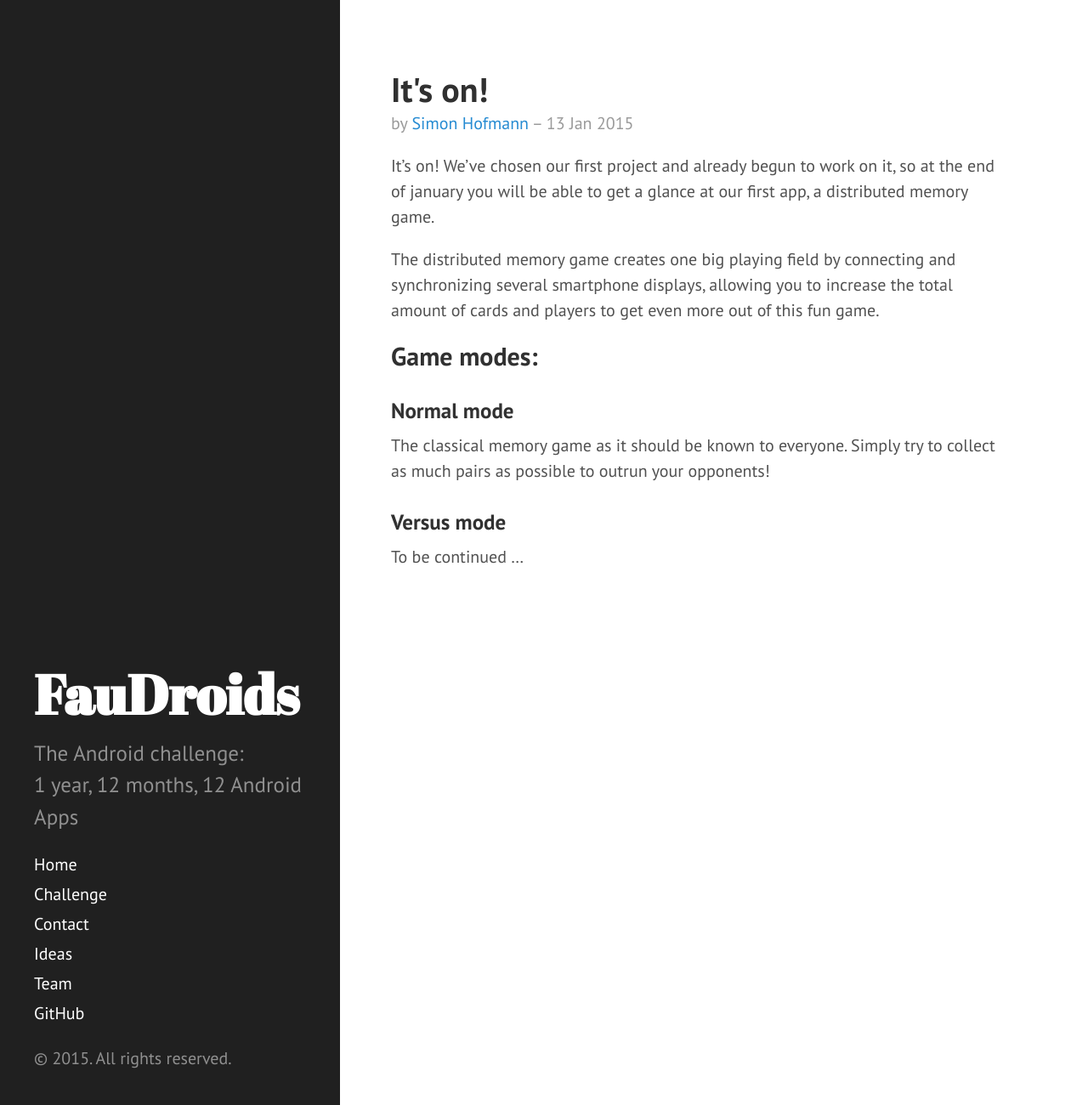
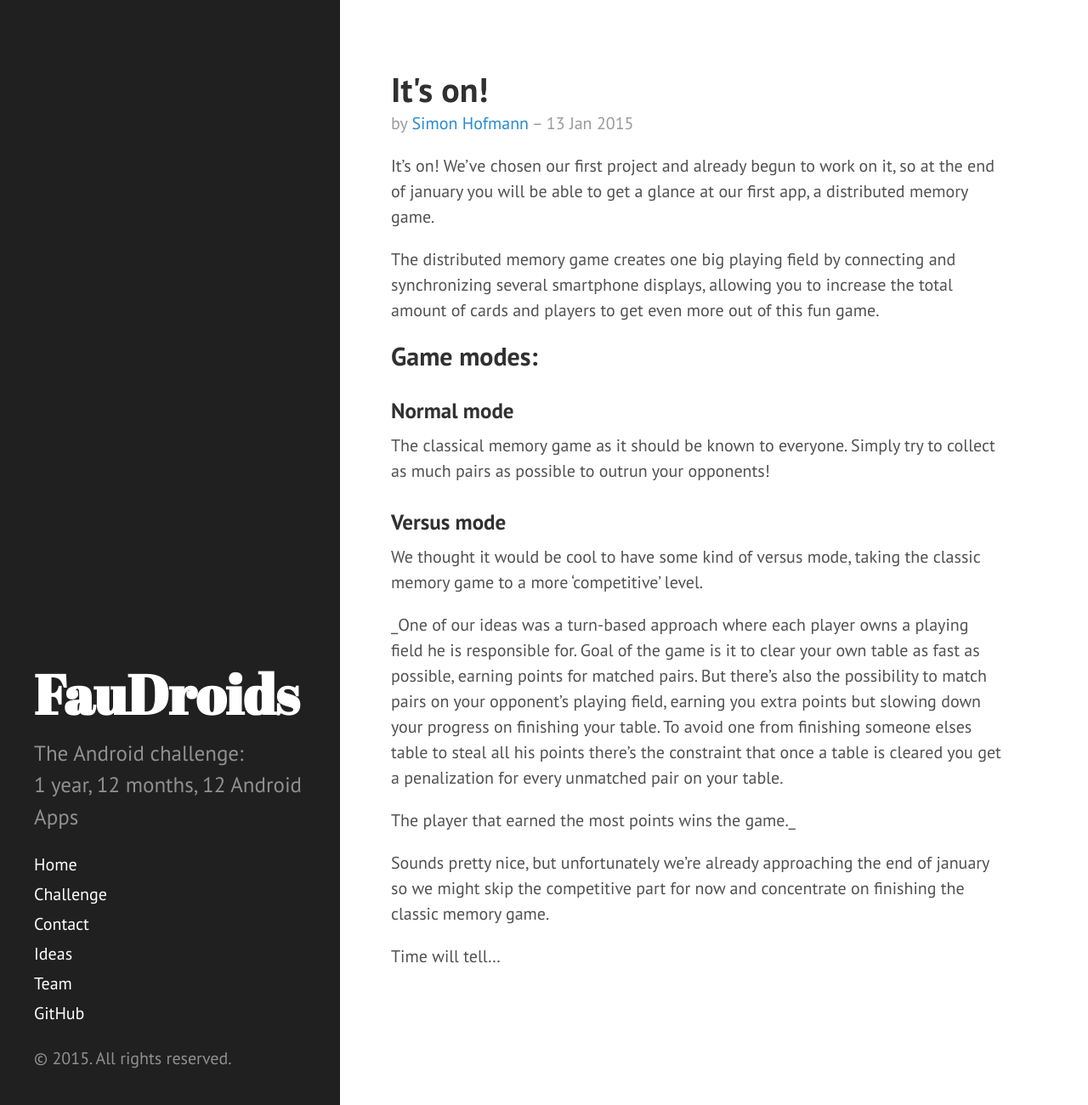
Before and after one commit to Haroenv/FauDroids.github.io, a Jekyll site: the page built from _posts/2015-01-13-its-on.md, in a window 1280 px wide and 1300 px high. Shown: the whole window at 85% size. Built offline with Jekyll 4.4.1, drawn with Linux system fonts in a browser that asks for light colours; Markdown is read by kramdown in place of the engine named in the settings.

Commit message:
Updated blog post

```diff
--- a/_posts/2015-01-13-its-on.md
+++ b/_posts/2015-01-13-its-on.md
@@ -16,4 +16,14 @@ The classical memory game as it should be known to everyone. Simply try to colle
 
 ### Versus mode
 
-To be continued ...
+We thought it would be cool to have some kind of versus mode, taking the classic memory game to a more 'competitive' level.
+
+_One of our ideas was a turn-based approach where each player owns a playing field he is responsible for.
+Goal of the game is it to clear your own table as fast as possible, earning points for matched pairs. But there's also the possibility to match pairs on your opponent's playing field, earning you extra points but slowing down your progress on finishing your table.
+To avoid one from finishing someone elses table to steal all his points there's the constraint that once a table is cleared you get a penalization for every unmatched pair on your table.
+
+The player that earned the most points wins the game._
+
+Sounds pretty nice, but unfortunately we're already approaching the end of january so we might skip the competitive part for now and concentrate on finishing the classic memory game.
+
+Time will tell...
```
